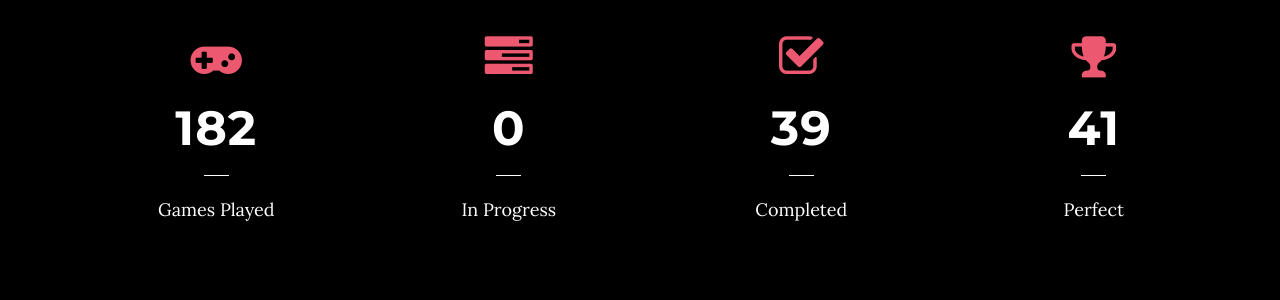
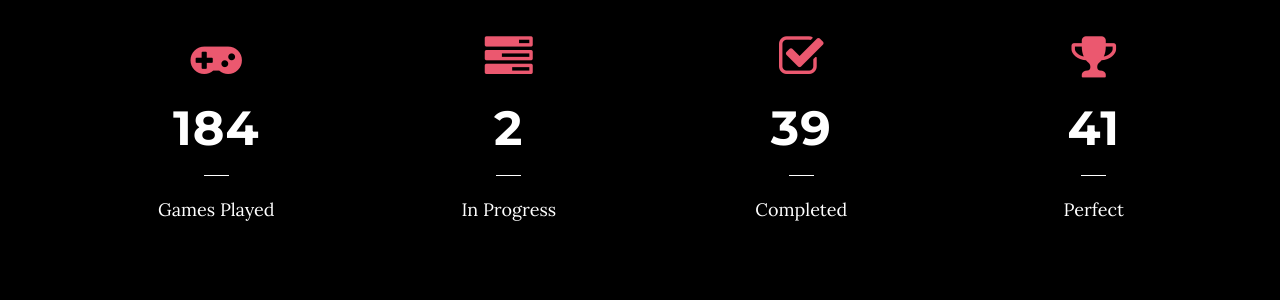
Before and after one commit to kuangami/kuangami.github.io, a Jekyll site: the page built from index.html, in a window 1280 px wide and 900 px high, scrolled down 1004 px. Shown: the part 161-461 px from the top of the window. Built offline with Jekyll 4.4.1, drawn with Linux system fonts in a browser that asks for light colours.

Commit message:
GitHub Actions commit

```diff
--- a/_data/gamestats.json
+++ b/_data/gamestats.json
@@ -1 +1 @@
-{"records":[{"id":"recNhKo61o1TseEuU","fields":{"Games Played":182,"Playing":0,"Completed":39,"Perfect":41},"createdTime":"2021-05-23T23:08:31.000Z"}]}
+{"records":[{"id":"recNhKo61o1TseEuU","fields":{"Games Played":184,"Playing":2,"Completed":39,"Perfect":41},"createdTime":"2021-05-23T23:08:31.000Z"}]}
```
Also changed, not shown: _data/recentplay.json (+1 -1 lines).
